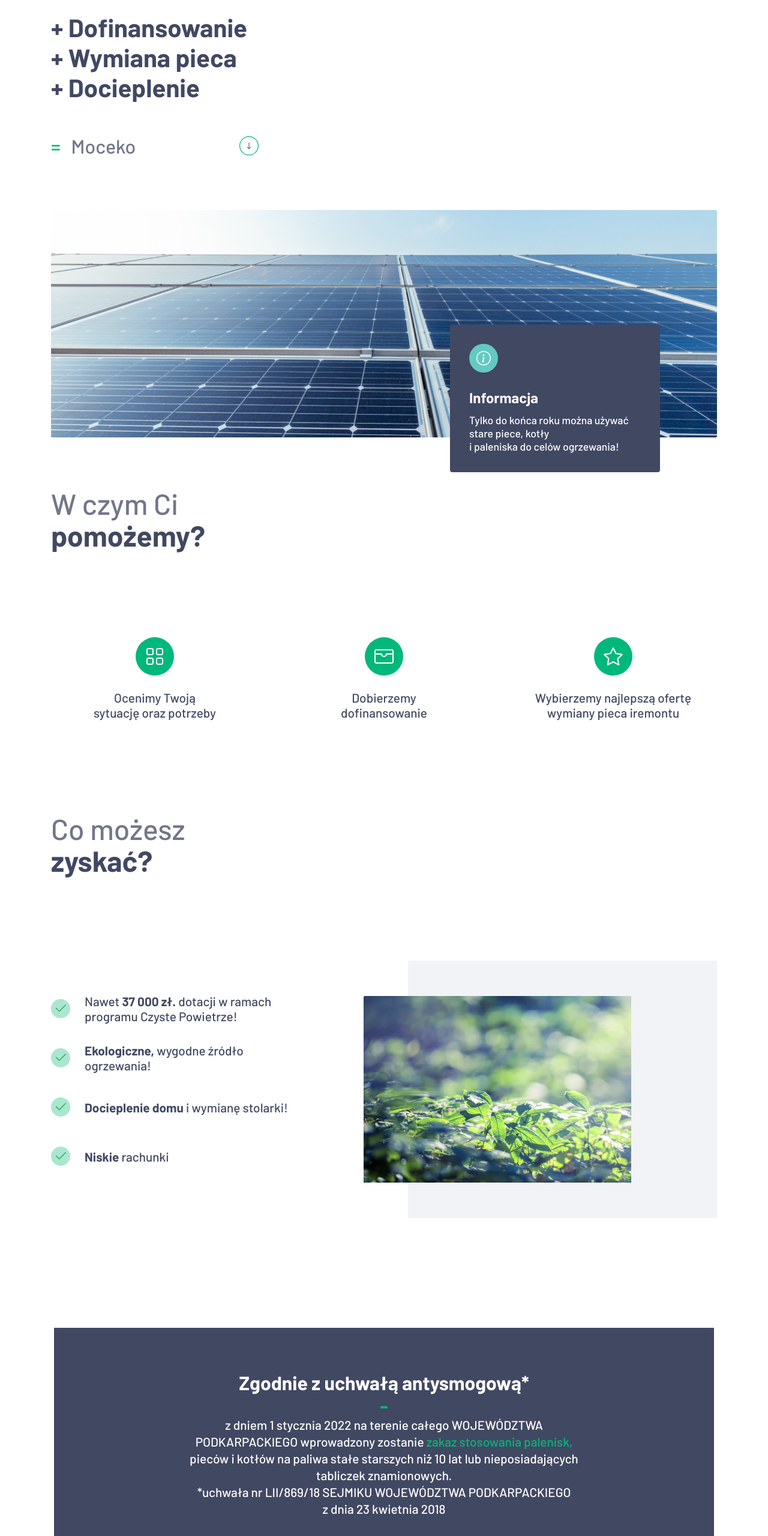
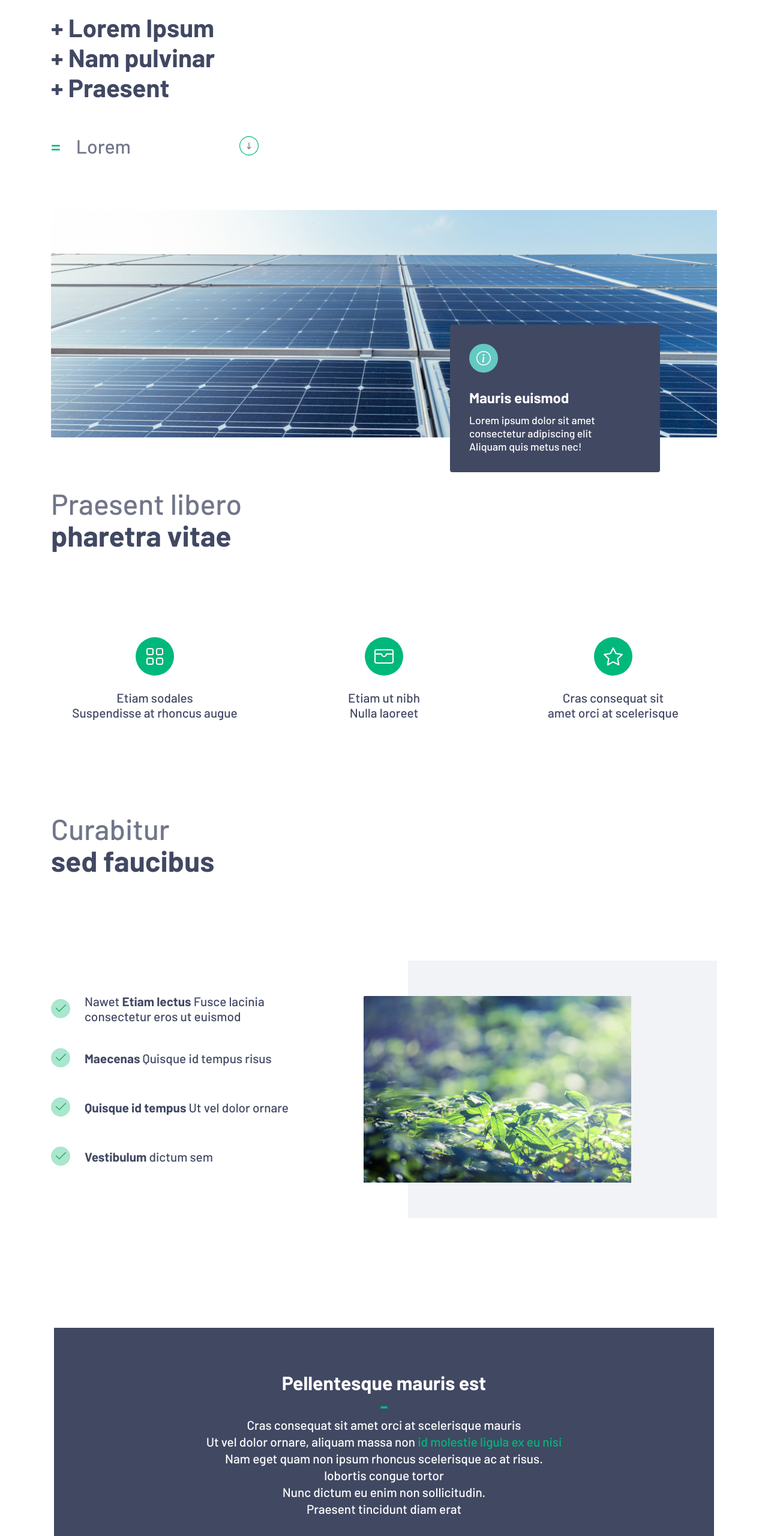
Before and after one commit to weblukas/Moceko, a website: page index.html in a window 1280 px wide. Shown: the part 200-2760 px from the top of the page at 60% size. Drawn offline with Linux system fonts and the light colour scheme.

Commit message:
updated to Lorem

```diff
--- a/index.html
+++ b/index.html
@@ -24,17 +24,17 @@
     <div class="container">
       <header class="header center">
           <h1 class="header__heading"><img src="assets/logo.svg" alt="Moceko" /></h1>
-          <a class="header__link" href="#kontakt">Kontakt</a>
+          <a class="header__link" href="#kontakt">Cras justo</a>
       </header>
     <!--Main-------------------->
     <main>
         <h2 class="center">
             <ul class="business-areas">
-              <li class="business-areas__item">+ Dofinansowanie</li>
-              <li class="business-areas__item">+ Wymiana pieca</li>
-              <li class="business-areas__item">+ Docieplenie</li>
+              <li class="business-areas__item">+ Lorem Ipsum</li>
+              <li class="business-areas__item">+ Nam pulvinar</li>
+              <li class="business-areas__item">+ Praesent</li>
               <li class="business-areas__item business-areas__item--summarizing">
-                <span class="business-areas__item--color">=</span> Moceko
+                <span class="business-areas__item--color">=</span> Lorem
                 <img class="scroll-icon" src="assets/scroll.svg" >
                </li>
 
@@ -52,52 +52,52 @@
             <div class="info">
               <img class="info-icon" src="assets/info.svg">
 
-              <h4 class="info__heading">Informacja</h4>
-              <p class="info__text">Tylko do końca roku można używać <br> stare piece, kotły <br> i paleniska do celów ogrzewania!</p>
+              <h4 class="info__heading">Mauris euismod</h4>
+              <p class="info__text">Lorem ipsum dolor sit amet <br> consectetur adipiscing elit <br> Aliquam quis metus nec!</p>
             </div>
           </div>
 
     <!--Offer------------------>
         <div class="offer center">
-            <h3 class="offer__heading">W czym Ci <br> <span class="offer__heading--strong">pomożemy?</span></h3>
+            <h3 class="offer__heading">Praesent libero <br> <span class="offer__heading--strong">pharetra vitae</span></h3>
             <div class="offer__body">
                <div class="card">
                 <img class="card__icon" src="assets/dots.svg">
-                <p class="card__text">Ocenimy Twoją <br> sytuację oraz potrzeby</p>
+                <p class="card__text">Etiam sodales <br> Suspendisse at rhoncus augue</p>
                </div>
                <div class="card">
                 <img class="card__icon" src="assets/mail.svg">
-                <p class="card__text">Dobierzemy <br> dofinansowanie</p>
+                <p class="card__text">Etiam ut nibh  <br> Nulla laoreet </p>
                </div>
                <div class="card">
                 <img class="card__icon" src="assets/star.svg">
-                <p class="card__text">Wybierzemy najlepszą ofertę <br> wymiany pieca iremontu</p>
+                <p class="card__text"> Cras consequat sit <br>amet orci at scelerisque</p>
                </div>
             </div>
         </div>
     <!--Profits------------------>
         <div class="profits center">
-            <h3 class="profits__heading">Co możesz <br> <span class="profits__heading--strong">zyskać?</span></h3>
+            <h3 class="profits__heading">Curabitur <br> <span class="profits__heading--strong"> sed faucibus</span></h3>
             <div class="profits__body">
                 <ul class="list">
                     <li class="list__item">
                       <img class="list__icon" src="assets/check.svg">
-                      <span>Nawet <span class="list__strong">37 000 zł.</span> dotacji w ramach programu Czyste Powietrze!</span>
+                      <span>Nawet <span class="list__strong">Etiam lectus</span> Fusce lacinia consectetur eros ut euismod </span>
                     </li>
 
                     <li class="list__item">
                       <img class="list__icon" src="assets/check.svg">
-                      <span><span class="list__strong">Ekologiczne,</span> wygodne źródło ogrzewania!</span>
+                      <span><span class="list__strong">Maecenas</span> Quisque id tempus risus</span>
                     </li>
 
                     <li class="list__item">
                       <img class="list__icon" src="assets/check.svg">
-                      <span><span class="list__strong">Docieplenie domu</span> i wymianę stolarki!</span>
+                      <span><span class="list__strong">Quisque id tempus </span>Ut vel dolor ornare</span>
                     </li>
 
                     <li class="list__item">
                       <img class="list__icon" src="assets/check.svg">
-                      <span><span class="list__strong">Niskie</span> rachunki</span>
+                      <span><span class="list__strong">Vestibulum </span> dictum sem</span>
                     </li>
                 </ul>
                 <div class="profits__img">
@@ -109,18 +109,17 @@
 
       <!--Legal-info------------------>
       <div class="legal-info center">
-        <h4 class="legal-info__heading">Zgodnie z uchwałą antysmogową*</h4>
+        <h4 class="legal-info__heading">Pellentesque mauris est</h4>
 
         <p class="legal-info__text">
-          z dniem 1 stycznia 2022 na terenie całego WOJEWÓDZTWA <br />
-          PODKARPACKIEGO wprowadzony zostanie
-          <span class="legal-info__strong">zakaz stosowania palenisk, </span
+          Cras consequat sit amet orci at scelerisque mauris <br />
+          Ut vel dolor ornare, aliquam massa non
+          <span class="legal-info__strong">id molestie ligula ex eu nisi </span
           ><br />
-          pieców i kotłów na paliwa stałe starszych niż 10 lat lub
-          nieposiadających <br />
-          tabliczek znamionowych. <br />
-          *uchwała nr LII/869/18 SEJMIKU WOJEWÓDZTWA PODKARPACKIEGO <br />
-          z dnia 23 kwietnia 2018
+          Nam eget quam non ipsum rhoncus scelerisque ac at risus.<br />
+          lobortis congue tortor <br />
+          Nunc dictum eu enim non sollicitudin. <br />
+          Praesent tincidunt diam erat
         </p>
       </div>
     </main>
@@ -128,18 +127,18 @@
     <footer class="footer">
       <div class="center">
         <h3 id="kontakt" class="footer__heading">
-          Nie czekaj,<br> <span class="footer__strong">skontaktuj się!</span>
+          Quisque bibendum<br> <span class="footer__strong">Cras justo est</span>
         </h3>
         <div class="footer__body">
           <div class="tile tile--phone">
             <img class="tile__icon" src="assets/phone.svg">
-              <span class="tile__title">zadzwoń</span>
-              <span class="tile__text">530 357 608</span>
+              <span class="tile__title">Lorem</span>
+              <span class="tile__text">500 500 500</span>
           </div>
           <div class="tile">
             <img class="tile__icon" src="assets/mail.svg">
-            <span class="tile__title">napisz</span>
-            <span class="tile__text">biuro@moceko.pl</span>
+            <span class="tile__title">Nunc accumsan</span>
+            <span class="tile__text">Aenean id molestie ex</span>
           </div>
         </div>
       </div>
```
